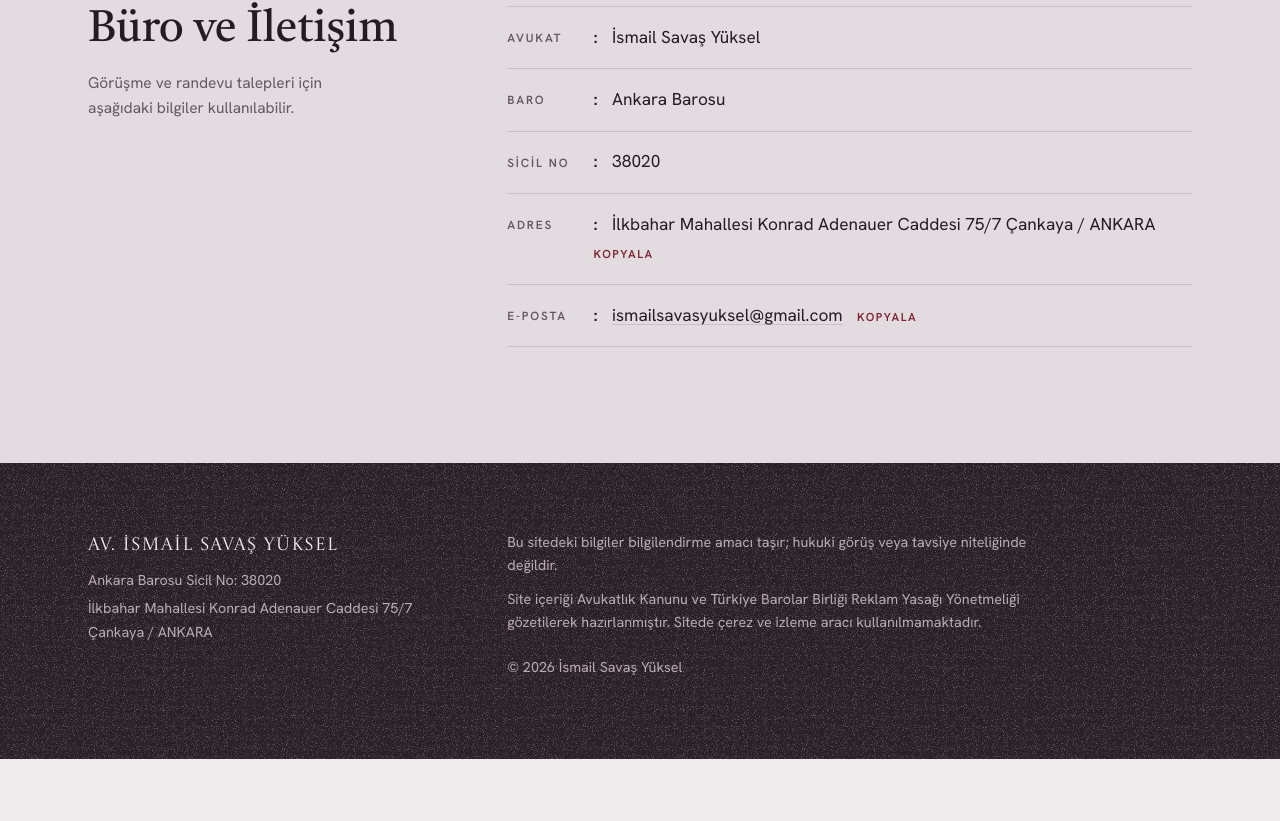
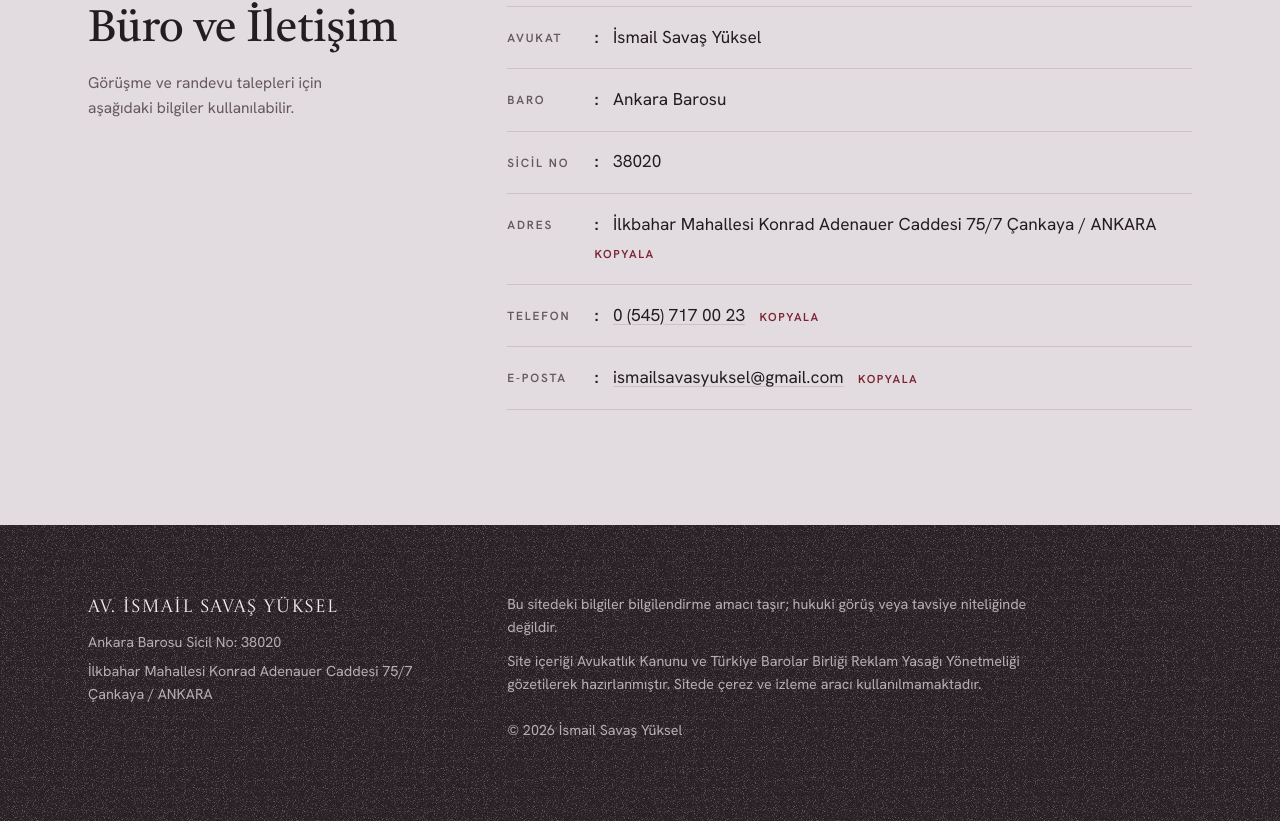
Before and after one commit to smailyksel/A3, a plain HTML site: page avukat/index.html in a window 1280 px wide. Shown: the part 2256-3077 px from the top of the page. Before the commit the page ends 3015 px from the top, so only its background shows below. Drawn offline with Linux system fonts and the light colour scheme.

Commit message:
İletişim bölümüne telefon numarası eklendi
Co-Authored-By: Claude Fable 5.2 <noreply@anthropic.com>
Claude-Session: https://claude.ai/code/session_0173MovgU9uNSbP9N8wjiboR

```diff
--- a/avukat/index.html
+++ b/avukat/index.html
@@ -119,10 +119,11 @@
             <button class="kopya" type="button" id="kopya-adres" data-hedef="deger-adres">Kopyala</button>
           </dd>
 
-          <!-- TELEFON: numara eklenecek. Aşağıdaki iki satırın yorum işaretlerini kaldırıp numarayı yazmak yeterlidir.
           <dt>Telefon</dt>
-          <dd><a href="tel:+90XXXXXXXXXX" id="deger-telefon">0 (XXX) XXX XX XX</a></dd>
-          -->
+          <dd>
+            <a href="tel:+905457170023" id="deger-telefon">0 (545) 717 00 23</a>
+            <button class="kopya" type="button" id="kopya-telefon" data-hedef="deger-telefon">Kopyala</button>
+          </dd>
 
           <dt>E-posta</dt>
           <dd>
```
